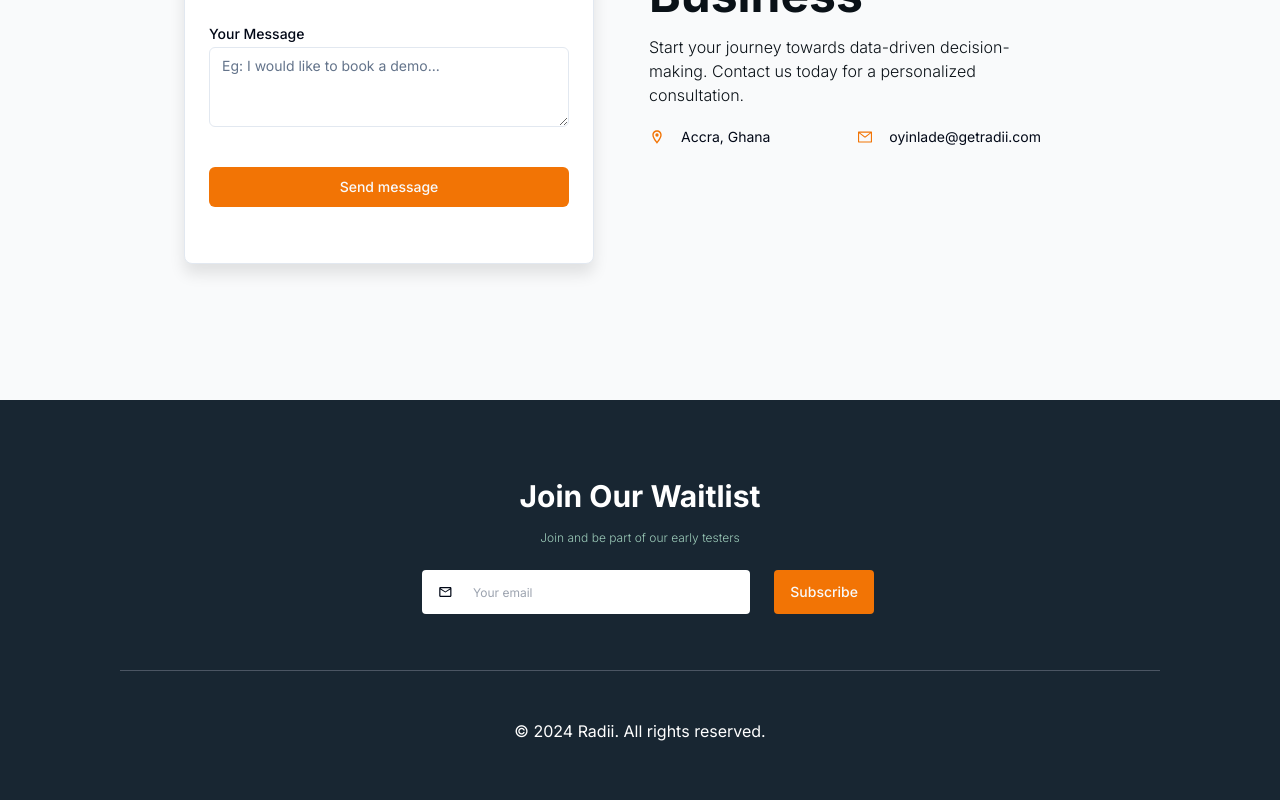
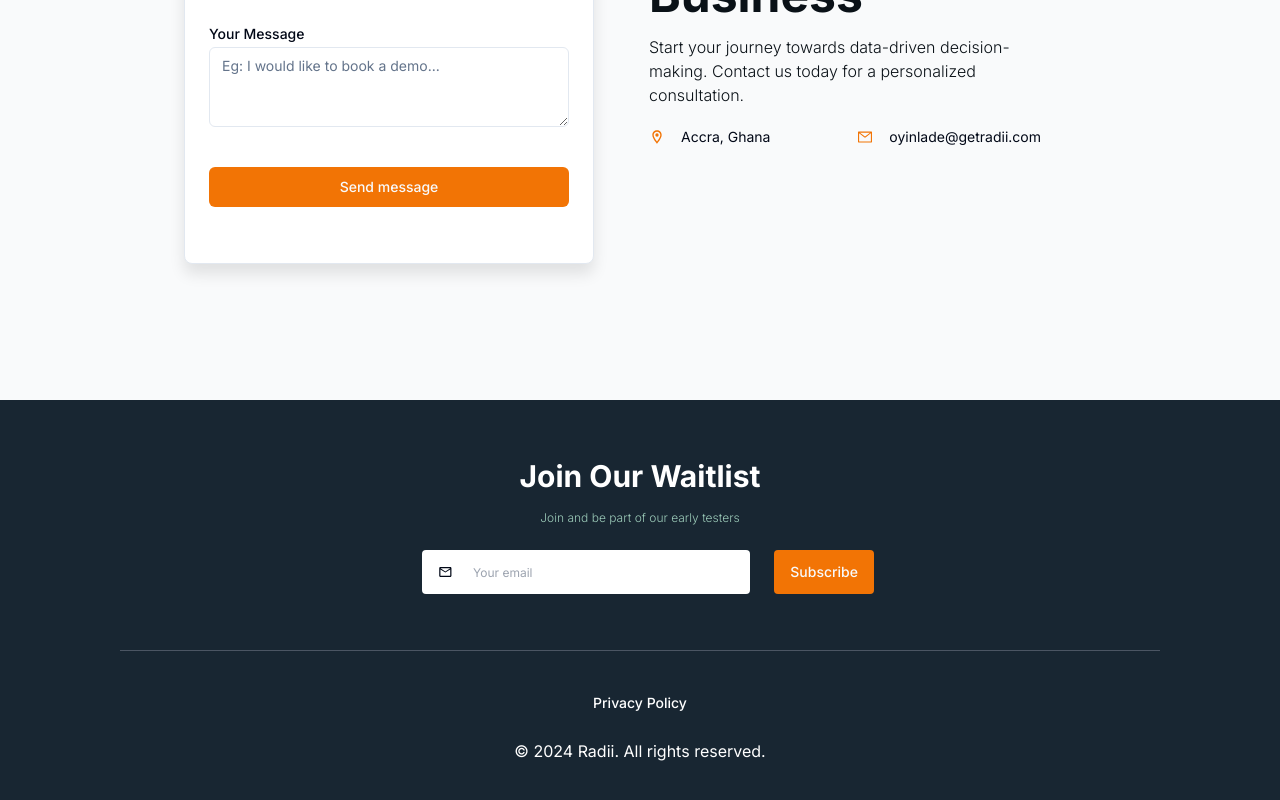
Before and after one commit to kwesinavilot/radii-landing-page, a Next.js app: page / in a window 1280 px wide. Shown: the part 4799-5599 px from the top of the page. Built offline with nearby package versions, Linux system fonts and the light colour scheme.

Commit message:
added a button to link to the privacy policy page

```diff
--- a/components/Footer.tsx
+++ b/components/Footer.tsx
@@ -110,15 +110,16 @@ const Footer = () => {
         </form>
         <div className="bg-gray-600 h-[1px] lg:w-[1040px] mx-auto my-8">
         </div>
-        {/* <div className='w-fit mx-auto'>
+        <div className='w-fit mx-auto'>
         <NavigationMenu>
             <NavigationMenuList className="ms-auto hidden lg:flex">
-              <NavigationMenuItem>
-                <NavigationMenuLink href="/" className={navigationMenuTriggerStyle()}>
-                  <Link href="/">Home</Link>
-                </NavigationMenuLink>
-              </NavigationMenuItem>
-              <NavigationMenuItem>
+            <NavigationMenuItem>
+              <NavigationMenuLink href="/privacy-policy" target='_blank' className={navigationMenuTriggerStyle()}>
+                Privacy Policy
+              </NavigationMenuLink>
+            </NavigationMenuItem>
+
+              {/* <NavigationMenuItem>
                 <NavigationMenuLink href="/about" className={navigationMenuTriggerStyle()}>
                   <Link href="/about">About</Link>
                 </NavigationMenuLink>
@@ -147,11 +148,11 @@ const Footer = () => {
                 <NavigationMenuLink href="/signup" className={navigationMenuTriggerStyle()} style={{ color: '#F27405', borderRadius: '20px', backgroundColor: '#FFFFFF' }}>
                   <Link href="https://app.getradii.com/signin">Login</Link>
                 </NavigationMenuLink>
-              </NavigationMenuItem>
+              </NavigationMenuItem> */}
             </NavigationMenuList>
           </NavigationMenu>
 
-        </div> */}
+        </div>
       </div>
       <div className="flex max-w-[1200px] absolute bottom-0 lg:relative w-full">
         <SubFooter />
```
